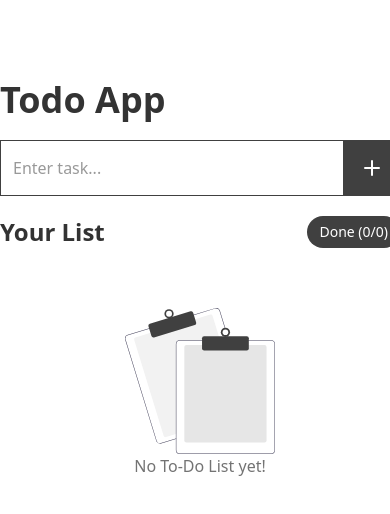
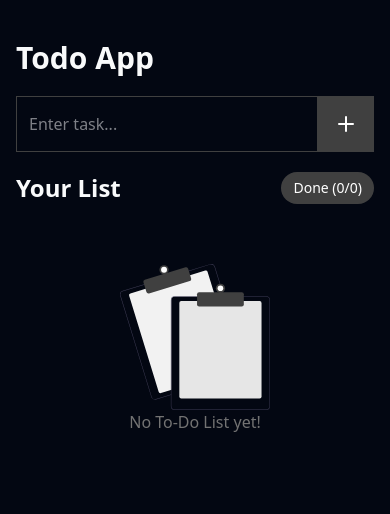
Before and after one commit to sithuaunglife/todo-list, a Next.js app: page / in a window 390 px wide. Shown: the top 514 px of the page. Built offline with nearby package versions, Linux system fonts and the light colour scheme.

Commit message:
feat: add responsive layout, dark theme, animations, and improve separation of concerns

```diff
--- a/src/app/layout.js
+++ b/src/app/layout.js
@@ -12,7 +12,7 @@ export const metadata = {
 
 export default function RootLayout({ children }) {
   return (
-    <html lang="en">
+    <html lang="en" className="dark">
       <head />
       <body>
         <main>{children}</main>
--- a/src/app/page.js
+++ b/src/app/page.js
@@ -1,13 +1,12 @@
 "use client";
-import JsonServerLayout from "@/features/todo-list/components/JsonServerLayout";
-import TodoListLayout from "@/features/todo-list/components/TodoListLayout";
+import TodoLayout from "@/features/todo-list/components/TodoLayout";
 import React from "react";
 
 const page = () => {
   return (
     <div>
-      <TodoListLayout />
-      {/* <JsonServerLayout /> */}
+      <TodoLayout />
+      {/* <JsonServerTodoLayout /> */}
     </div>
   );
 };
--- a/src/features/todo-list/components/JsonServerTodoList.jsx
+++ b/src/features/todo-list/components/JsonServerTodo.jsx
@@ -3,7 +3,7 @@ import Image from "next/image";
 import TodoItem from "./TodoItem";
 import { useTodos } from "../hooks/useTodos"; // <-- your SWR hook
 
-const JsonServerTodoList = () => {
+const JsonServerTodo = () => {
   const { todos, isLoading, isError, toggleTodo, editTodo, deleteTodo } =
     useTodos();
 
@@ -34,4 +34,4 @@ const JsonServerTodoList = () => {
   );
 };
 
-export default JsonServerTodoList;
+export default JsonServerTodo;
--- /dev/null
+++ b/src/features/todo-list/components/JsonServerTodoLayout.jsx
@@ -0,0 +1,13 @@
+import React from 'react'
+import JsonServerTodoSection from './JsonServerTodoSection'
+
+const JsonServerTodoLayout = ({children}) => {
+  return (
+      <div>
+          <JsonServerTodoSection />
+          {children}
+    </div>
+  )
+}
+
+export default JsonServerTodoLayout
--- a/src/features/todo-list/components/JsonServerLayout.jsx
+++ b/src/features/todo-list/components/JsonServerTodoSection.jsx
@@ -2,9 +2,10 @@
 "use client";
 import { useTodos } from "@/features/todo-list/hooks/useTodos";
 import InputBar from "./InputBar";
-import JsonServerTodoList from "./JsonServerTodoList";
+import JsonServerTodoList from "./JsonServerTodo";
+import JsonServerTodo from "./JsonServerTodo";
 
-const JsonServerLayout = () => {
+const JsonServerTodoSection = () => {
   const {
     todos,
     isLoading,
@@ -38,7 +39,7 @@ const JsonServerLayout = () => {
         </div>
       </div>
 
-      <JsonServerTodoList
+      <JsonServerTodo
         todos={todos}
         toggleTodo={toggleTodo}
         editTodo={editTodo}
@@ -48,4 +49,4 @@ const JsonServerLayout = () => {
   );
 };
 
-export default JsonServerLayout;
+export default JsonServerTodoSection;
--- a/src/features/todo-list/components/TodoItem.jsx
+++ b/src/features/todo-list/components/TodoItem.jsx
@@ -18,7 +18,7 @@ import { useTodoStore } from "@/stores/useTodoStore";
 
 // child
 const TodoItem = ({ todo }) => {
-  const {toggleTodo, editTodo, deleteTodo } = useTodoStore()
+  const { toggleTodo, editTodo, deleteTodo } = useTodoStore();
   const [isEditing, setIsEditing] = useState(false);
   const [value, setValue] = useState(todo.text);
   const [isExiting, setIsExiting] = useState(false);
@@ -44,12 +44,12 @@ const TodoItem = ({ todo }) => {
   return (
     // in classname give group at outer shell to control group at animation group
     <div
-      className={`group flex items-center justify-between border border-stone-800 px-3 py-4 rounded
+      className={`group flex items-center justify-between border border-stone-700 px-3 py-4 rounded
         animate__animated
         ${
           isExiting
-            ? "animate__fadeOutRight animate__fast"
-            : "animate__fadeInLeft animate__fast"
+            ? "animate__fadeOut animate__fast"
+            : "animate__fadeIn animate__fast"
         }`}
     >
       <div className="flex items-center gap-2">
@@ -61,7 +61,7 @@ const TodoItem = ({ todo }) => {
             toast.info(
               todo.done
                 ? "To-Do List marked as incomplete ❌"
-                : "To-Do List marked as done ✅"
+                : "To-Do List marked as done ✅",
             );
           }}
           className="w-4 h-4 cursor-pointer"
@@ -88,7 +88,16 @@ const TodoItem = ({ todo }) => {
 
       {/* in classname use control to control group animation */}
       {/* in classname use group-something to control animation in group  */}
-      <div className="control opacity-0 duration-300 translate-x-5 group-hover:pointer-events-auto group-hover:opacity-100 group-hover:translate-x-0 flex items-center gap-1 pointer-events-none">
+      <div
+        className="flex items-center gap-1
+
+    opacity-100 translate-x-0 pointer-events-auto
+
+    sm:opacity-0 sm:translate-x-5 sm:pointer-events-none
+    sm:group-hover:opacity-100 sm:group-hover:translate-x-0 sm:group-hover:pointer-events-auto
+
+    transition duration-300"
+      >
         <button
           onClick={() => setIsEditing(true)}
           className="flex items-center justify-center text-gray-500 hover:text-red-700 duration-300 active:scale-75 cursor-pointer"
--- /dev/null
+++ b/src/features/todo-list/components/TodoLayout.jsx
@@ -0,0 +1,13 @@
+import React from 'react'
+import TodoSection from './TodoSection'
+
+const TodoLayout = ({children}) => {
+  return (
+      <div>
+          <TodoSection />
+          {children}
+    </div>
+  )
+}
+
+export default TodoLayout
--- a/src/features/todo-list/components/TodoListLayout.jsx
+++ b/src/features/todo-list/components/TodoSection.jsx
@@ -4,7 +4,7 @@ import InputBar from "./InputBar";
 import TodoList from "./TodoList";
 import TodoLoader from "./TodoLoader";
 
-const TodoListLayout = () => {
+const TodoSection = () => {
   const { todos, addTodo, hasHydrated } = useTodoStore();
 
   const doneCount = todos.filter((t) => t.done).length;
@@ -12,8 +12,10 @@ const TodoListLayout = () => {
 
   if (!hasHydrated) {
     return (
-      <div className="w-[400px] mx-auto mt-20">
-        <h1 className="text-4xl font-bold font-serif mb-5">Todo App</h1>
+      <div className="max-w-[400px] w-full mx-auto mt-10 px-4">
+        <h1 className="text-3xl sm:text-4xl font-bold font-serif mb-5">
+          Todo App
+        </h1>
 
         <InputBar addTodo={addTodo} />
 
@@ -30,8 +32,10 @@ const TodoListLayout = () => {
   }
 
   return (
-    <div className="w-[400px] mx-auto mt-20">
-      <h1 className="text-4xl font-bold font-serif mb-5">Todo App</h1>
+    <div className="max-w-[400px] w-full mx-auto mt-10 px-4">
+      <h1 className="text-3xl sm:text-4xl font-bold font-serif mb-5">
+        Todo App
+      </h1>
 
       <InputBar addTodo={addTodo} />
 
@@ -42,11 +46,9 @@ const TodoListLayout = () => {
         </div>
       </div>
 
-      <TodoList
-        todos={todos}
-      />
+      <TodoList todos={todos} />
     </div>
   );
 };
 
-export default TodoListLayout;
+export default TodoSection;
```
